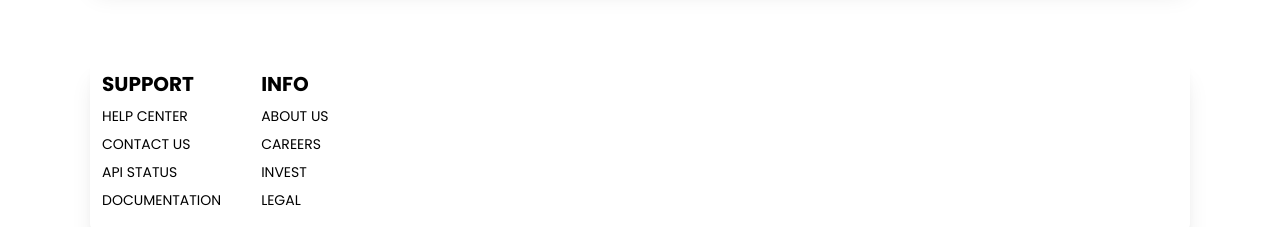
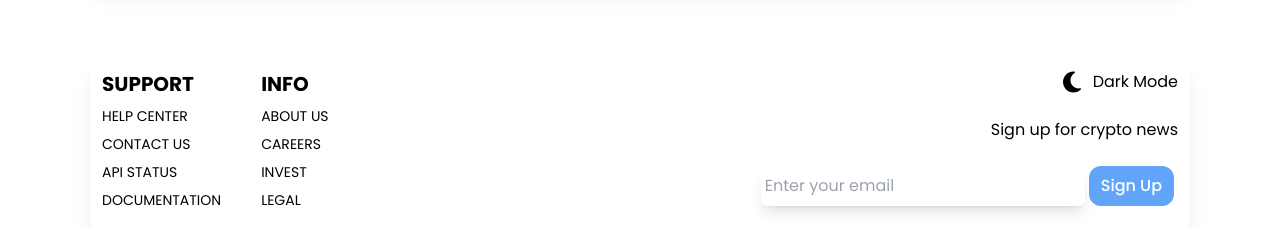
Before and after one commit to elghanbibadr/cryptoapp, a React (Vite) app: page / in a window 1280 px wide. Shown: the part 1522-1749 px from the top of the page. Built offline with nearby package versions, Linux system fonts and the light colour scheme; the HTML template or start-up script is replaced by a standard one.

Commit message:
add the dark mode toggler componenet and the form on the footer section

```diff
--- a/src/componenet/Footer.jsx
+++ b/src/componenet/Footer.jsx
@@ -1,25 +1,47 @@
 import React from 'react'
 import Wrraper from './Wrraper'
+import MoonIcon from "../assets/moon-solid.svg"
+import Btn from './Btn'
+
 const Footer = () => {
-    const list=[
-    {title:"support",links:["help center","contact us","api status","documentation"]},
-    {title:"info",links:["about us","careers","invest","legal"]}
+    const list = [
+        { title: "support", links: ["help center", "contact us", "api status", "documentation"] },
+        { title: "info", links: ["about us", "careers", "invest", "legal"] }
     ]
+    const styles = {
+        input: "outline-none py-2 px-1 shadow-lg focus:border-blue-400 rounded-md focus:border-2"
+    }
+
     return (
         <Wrraper className='mt-20'>
-    <div className='flex'>
+            <div className='flex justify-between'>
+                <div className='flex '>
                     <ul className='uppercase mr-10'>
                         <li className='font-bold text-xl'>{list[0].title}</li>
-           {list[0].links.map((link,index) => {
+                        {list[0].links.map((link, index) => {
                             return <li key={index} className='my-2 text-sm'>{link}</li>
                         })}
                     </ul>
                     <ul className='uppercase'>
                         <li className='font-bold text-xl'>{list[1].title}</li>
-           {list[1].links.map((link,index) => {
+                        {list[1].links.map((link, index) => {
                             return <li key={index} className='my-2 text-sm'>{link}</li>
                         })}
                     </ul>
+                </div>
+                <div >
+                    <div className='flex  justify-end '>
+                        <img className='h-6 mx-3' src={MoonIcon} alt="moon icon" />
+                        <h4>Dark Mode</h4>
+                    </div>
+                    <p className='my-6 flex  justify-end'>Sign up for crypto news</p>
+                    <form>
+                        <input type="text" className={styles.input} placeholder='Enter your email' />
+                        {/* <Link to="/signUp"> */}
+                            <Btn text="Sign Up" className="bg-blue-400  text-white" />
+                        {/* </Link> */}
+                    </form>
+                </div>
             </div>
         </Wrraper>
     )
--- a/src/routes/SignUp.jsx
+++ b/src/routes/SignUp.jsx
@@ -17,13 +17,13 @@ const SignUp = () => {
         setEmail('')
         setPassword('')
     };
-{console.log(auth.currentUser.email)}
+
     return (
         <div className='mx-auto w-[30%]'>
             <h2 className='font-bold text-lg my-10'>Sign up</h2>
             <form onSubmit={handleSignUp} >
                 <div className='flex flex-col'>
-                    <label className='' htmlFor='email'>Email</label>
+                    <label  htmlFor='email'>Email</label>
                     <input id="email"
                         className={styles.input}
                         type='email'
```
Lines whose indentation alone changed are shown as unchanged.
